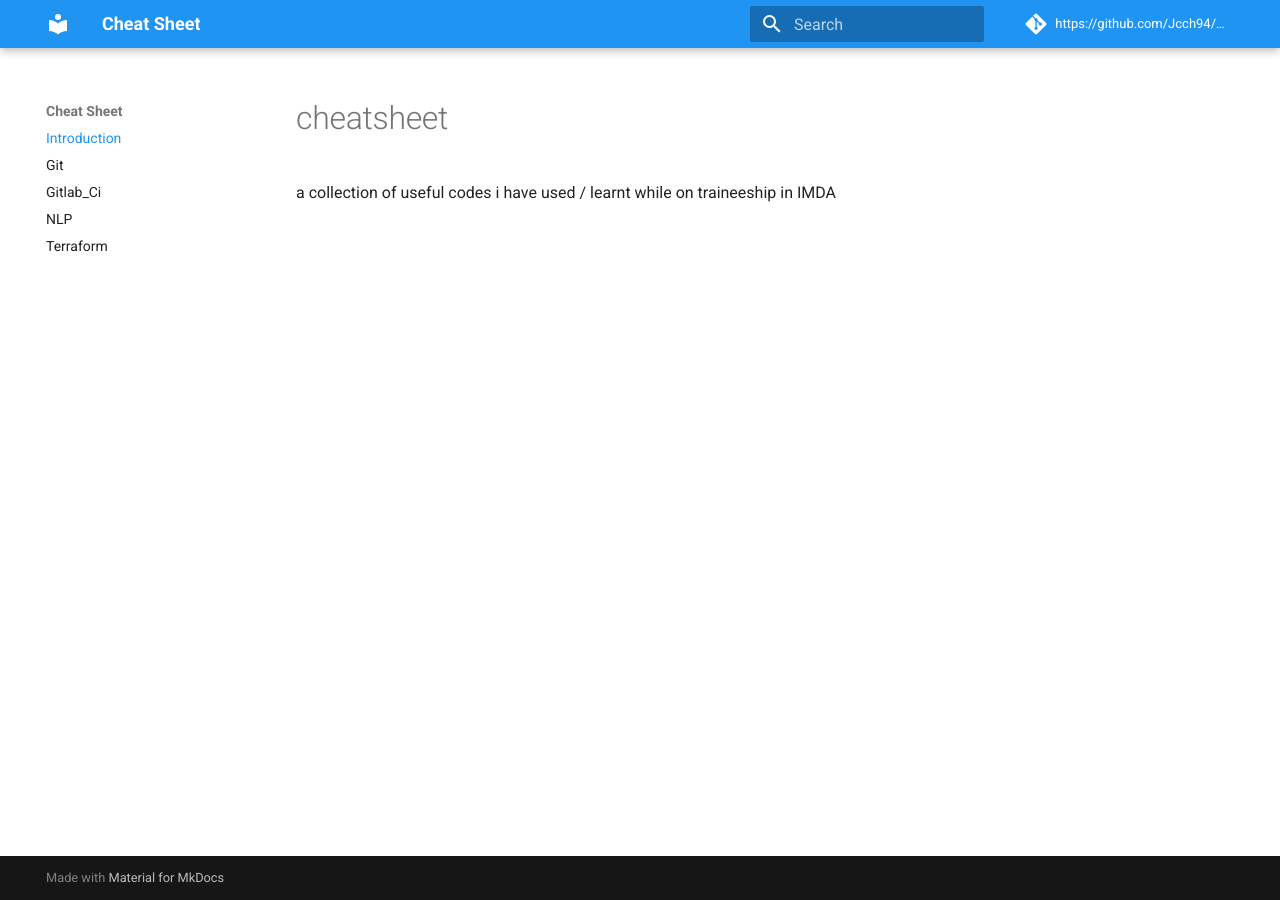
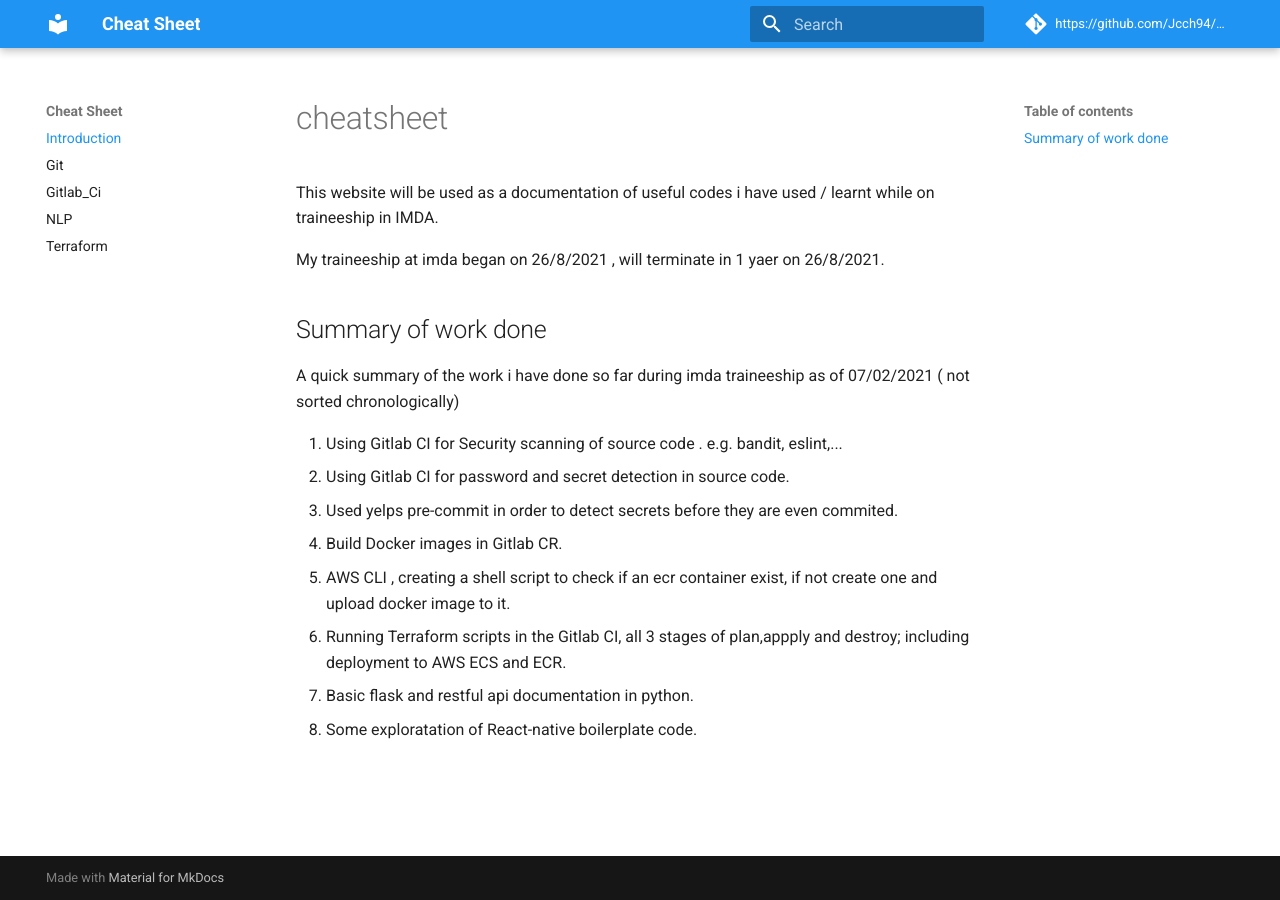
Before and after one commit to Jcch94/cheatsheet, an MkDocs documentation site: the page built from docs/index.md, in a window 1280 px wide. Built offline with MkDocs 1.6.1 and Material for MkDocs 9.7.7, drawn with Linux system fonts in a browser that asks for light colours.

Commit message:
autogit.sh

```diff
--- a/docs/index.md
+++ b/docs/index.md
@@ -1,3 +1,18 @@
 # cheatsheet
 
-a collection of useful codes i have used / learnt while on traineeship in IMDA
+This website will be used as a documentation of useful codes i have used / learnt while on traineeship in IMDA.
+
+My traineeship at imda began on 26/8/2021 , will terminate in 1 yaer on 26/8/2021.
+
+## Summary of work done
+
+A quick summary of the work i have done so far during imda traineeship as of 07/02/2021 ( not sorted chronologically)
+
+1. Using Gitlab CI for Security scanning of source code . e.g. bandit, eslint,...
+2. Using Gitlab CI for password and secret detection in source code.
+3. Used yelps pre-commit in order to detect secrets before they are even commited.
+4. Build Docker images in Gitlab CR.
+5. AWS CLI , creating a shell script to check if an ecr container exist, if not create one and upload docker image to it.
+6. Running Terraform scripts in the Gitlab CI, all 3 stages of plan,appply and destroy; including deployment to AWS ECS and ECR.
+7. Basic flask and restful api documentation in python.
+8. Some exploratation of React-native boilerplate code.
```
Also changed, not shown: README.md (+2 -0 lines), styles.css (added, +74 -0 lines), 2 other files.
